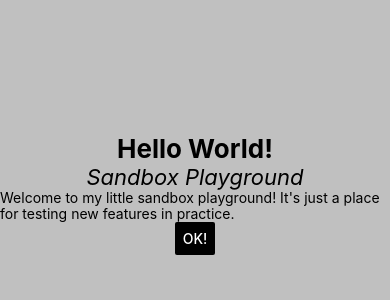
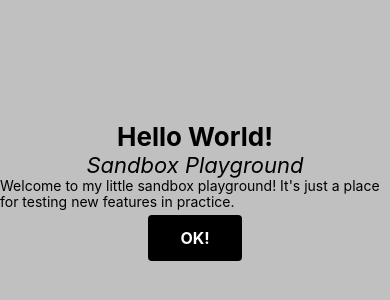
Before and after one commit to AnnaFromPoland/cfg-mobile-sandbox, a React Native app: screen / in a window 390 px wide. Shown: the part 228-528 px from the top of the page. Built offline with nearby package versions, Linux system fonts and the light colour scheme.

Commit message:
Fixing Button Props & Button in App.js Added

```diff
--- a/App.js
+++ b/App.js
@@ -1,5 +1,6 @@
 import { StatusBar } from 'expo-status-bar';
-import { StyleSheet, Text, View, Button } from 'react-native';
+import { StyleSheet, Text, View } from 'react-native';
+import Button from './components/Button'
 
 export default function App() {
   return (
@@ -7,7 +8,7 @@ export default function App() {
       <Text style={styles.title}>Hello World!</Text>
       <Text style={styles.subtitle}>Sandbox Playground</Text>
       <Text style={styles.text}>Welcome to my little sandbox playground! It's just a place for testing new features in practice.</Text>
-      <Button title="OK!" color="black" />
+      <Button title="OK!" />
       <StatusBar style="auto" />
     </View>
   );
@@ -33,9 +34,5 @@ const styles = StyleSheet.create({
   text: {
     fontSize: 14,
     lineHeight: 16,
-  },
-  button: {
-  borderColor: '#C0C0C0',
-  borderWidth: 5,
   }
 });
--- /dev/null
+++ b/components/Button.js
@@ -0,0 +1,34 @@
+import { Text, StyleSheet, Pressable } from 'react-native';
+
+function doSomething() {
+    console.log("I'm doing something!")
+}
+
+export default function Button(props) {
+    const { onPress, title } = props;
+    return (
+        <Pressable style={styles.button} onPress={doSomething}>
+            <Text style={styles.text}>{title}</Text>
+        </Pressable>
+    );
+}
+
+const styles = StyleSheet.create({
+    button: {
+        alighItems: 'center',
+        justifyContent: 'center',
+        paddingVertical: 12,
+        paddingHorizontal: 32,
+        borderRadius: 4,
+        elevation: 3,
+        backgroundColor: 'black',
+        margin: 5,
+        marginBottom: 5
+    },
+    text: {
+        fontSize: 16,
+        lineHeight: 22,
+        fontWeight: 'bold',
+        color: 'white'
+    }
+})
```
